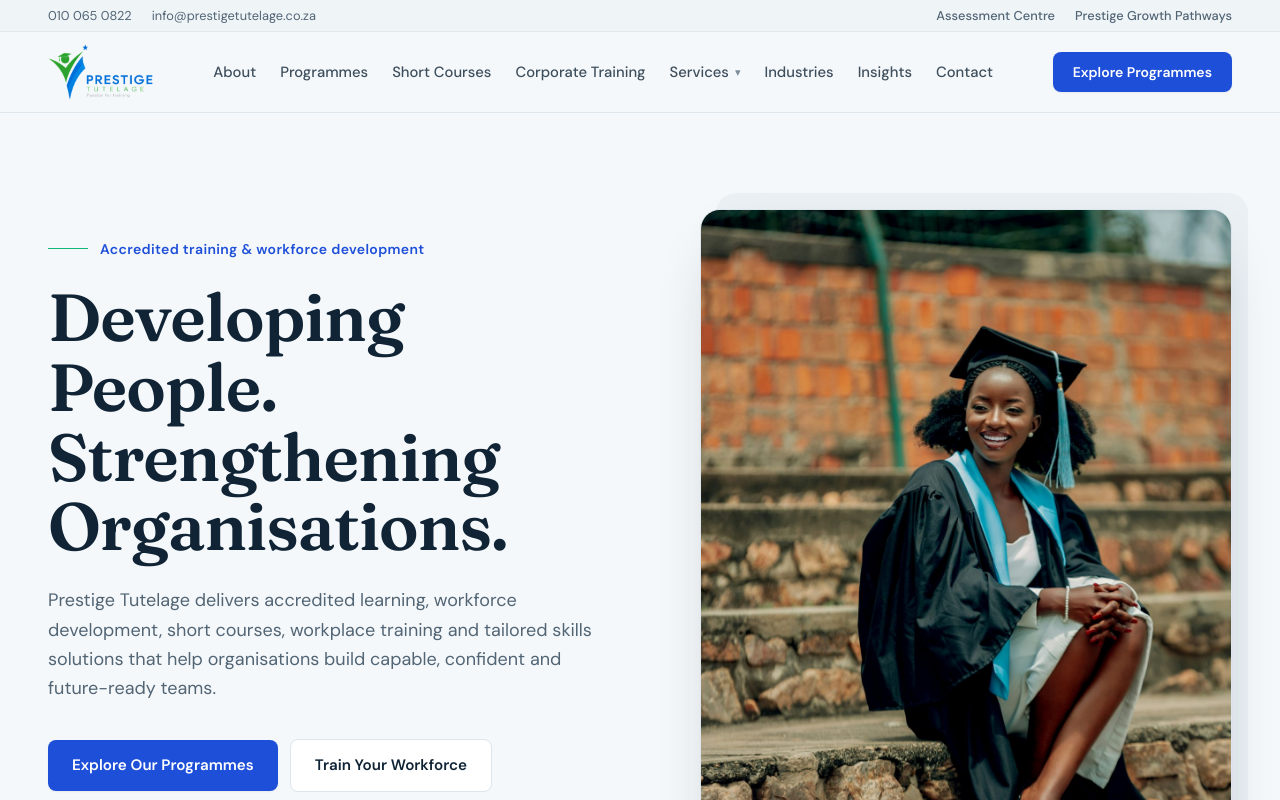
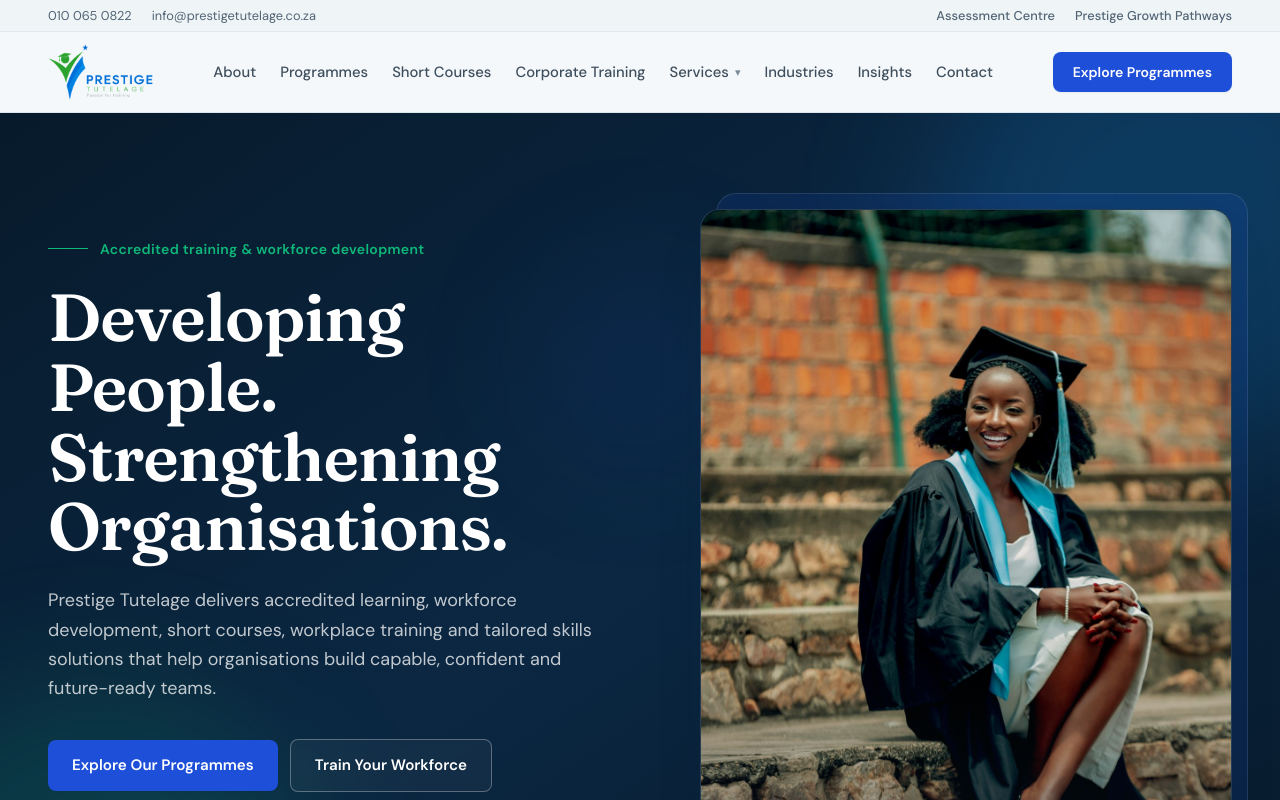
Before and after one commit to spizondi-debug/prestige-tutelage-website, a React (Vite) app: page / in a window 1280 px wide. Shown: the top 800 px of the page. Built offline with nearby package versions, Linux system fonts and the light colour scheme.

Commit message:
Give homepage hero premium Prestige colour treatment

```diff
--- a/src/components/Hero.jsx
+++ b/src/components/Hero.jsx
@@ -3,35 +3,36 @@
 import { brand } from '../data/site.js'
 
 /**
- * Hero — approved homepage hero (21st.dev "Hero Section 5" structure):
- * slim nav + two-column hero with headline, supporting copy and dual CTAs on
- * the left and a large photographic panel on the right.
+ * Hero — premium Prestige colour treatment while preserving the approved
+ * two-column structure, real photography and existing content.
  */
 export default function Hero() {
   return (
-    <section id="home" className="relative overflow-hidden">
-      <div className="pointer-events-none absolute inset-0 -z-10" aria-hidden="true">
-        <div className="absolute right-[-6rem] top-[-6rem] h-[26rem] w-[26rem] rounded-full bg-prestige-blue/[0.05]" />
-        <div className="absolute bottom-[-8rem] left-[-6rem] h-[22rem] w-[22rem] rounded-full bg-prestige-green/[0.05]" />
+    <section id="home" className="relative overflow-hidden bg-midnight">
+      <div className="pointer-events-none absolute inset-0" aria-hidden="true">
+        <div className="absolute inset-0 bg-gradient-to-br from-midnight via-navy to-midnight" />
+        <div className="absolute right-[-8rem] top-[-8rem] h-[30rem] w-[30rem] rounded-full bg-electric/20 blur-3xl" />
+        <div className="absolute bottom-[-10rem] left-[-8rem] h-[28rem] w-[28rem] rounded-full bg-prestige-green/15 blur-3xl" />
+        <div className="absolute left-[42%] top-[18%] h-48 w-48 rounded-full bg-prestige-blue/10 blur-3xl" />
       </div>
 
-      <div className="container-px">
+      <div className="container-px relative">
         <div className="grid items-center gap-12 py-16 lg:grid-cols-[1.05fr_0.95fr] lg:gap-16 lg:py-24">
           <div>
             <div className="mb-6 flex items-center gap-3">
               <span className="h-px w-10 bg-prestige-green" />
-              <span className="text-sm font-semibold tracking-wide text-prestige-blue">
+              <span className="text-sm font-semibold tracking-wide text-prestige-green">
                 {brand.tagline.charAt(0).toUpperCase() + brand.tagline.slice(1)}
               </span>
             </div>
 
-            <h1 className="font-display text-hero font-semibold text-ink">
+            <h1 className="font-display text-hero font-semibold text-white">
               Developing People.
               <br />
               Strengthening Organisations.
             </h1>
 
-            <p className="mt-6 max-w-xl text-lg leading-relaxed text-body">
+            <p className="mt-6 max-w-xl text-lg leading-relaxed text-white/75">
               Prestige Tutelage delivers accredited learning, workforce development, short courses,
               workplace training and tailored skills solutions that help organisations build capable,
               confident and future-ready teams.
@@ -39,23 +40,27 @@
 
             <div className="mt-9 flex flex-col gap-3 sm:flex-row sm:items-center">
               <Link to="/programmes" className="btn btn-primary">Explore Our Programmes</Link>
-              <Link to="/corporate-training" className="btn btn-outline">Train Your Workforce</Link>
+              <Link to="/corporate-training" className="btn btn-outline-light">Train Your Workforce</Link>
             </div>
 
-            <p className="mt-8 text-sm font-medium text-muted">
+            <p className="mt-8 text-sm font-medium text-white/55">
               {brand.credibility.join(' • ')}
             </p>
           </div>
 
           <div className="relative">
-            <div className="absolute -right-4 -top-4 hidden h-full w-full rounded-xl2 bg-sand lg:block" aria-hidden="true" />
-            <div className="relative overflow-hidden rounded-xl2 border border-line shadow-card">
+            <div
+              className="absolute -right-4 -top-4 hidden h-full w-full rounded-xl2 border border-white/10 bg-prestige-blue/15 lg:block"
+              aria-hidden="true"
+            />
+            <div className="relative overflow-hidden rounded-xl2 border border-white/10 bg-navy shadow-card">
               <Photo
                 src="graduate-portrait-hero.jpg"
                 alt="A graduate in cap and gown on the steps after her graduation ceremony"
                 className="aspect-[4/5] w-full"
                 eager
               />
+              <div className="pointer-events-none absolute inset-x-0 bottom-0 h-1/3 bg-gradient-to-t from-midnight/40 to-transparent" aria-hidden="true" />
             </div>
           </div>
         </div>
```
